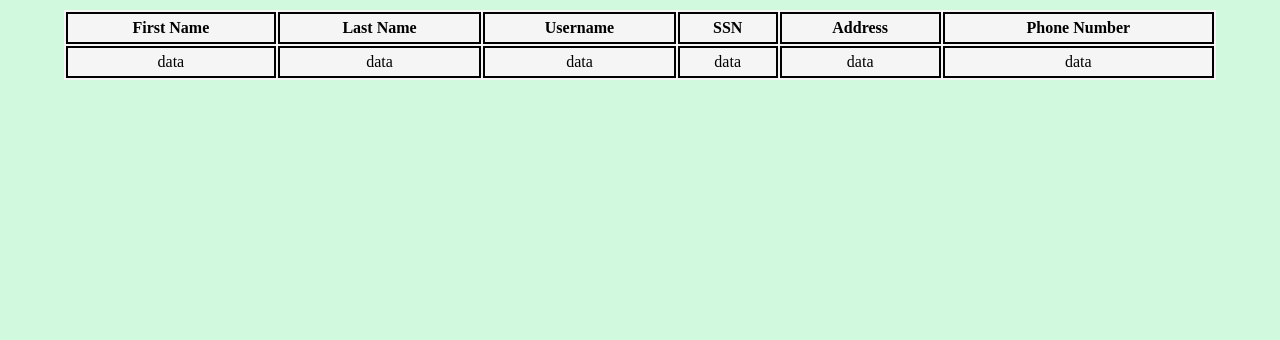
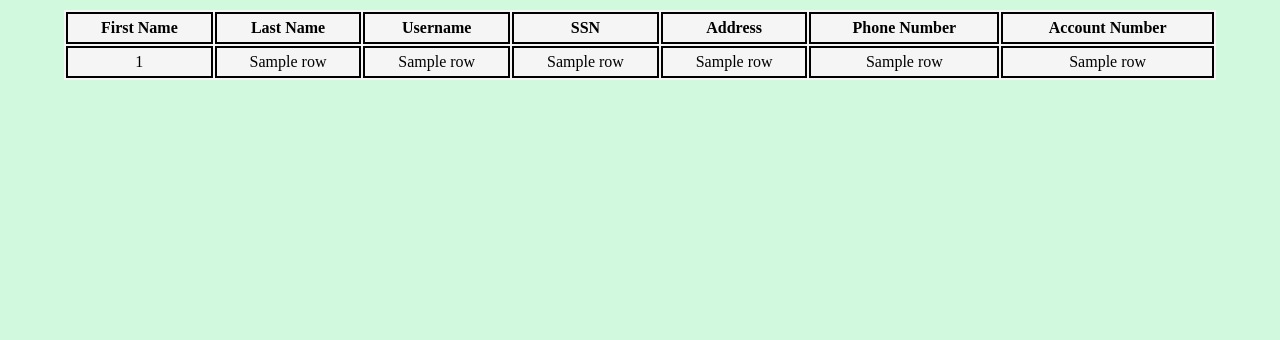
Before and after one commit to Dzook1/Banking, a Flask app: template Templates/accounts.html in a window 1280 px wide. Shown: the part 134-474 px from the top of the page. Run offline with Flask 3, Linux system fonts and the light colour scheme; the template is opened without the code that fills it: most values are stand-ins (such as "Sample title", 1, 10 or a date in 2020).

Commit message:
View accounts works

```diff
--- a/Templates/accounts.html
+++ b/Templates/accounts.html
@@ -18,14 +18,20 @@
             <th>SSN</th>
             <th>Address</th>
             <th>Phone Number</th>
+            <th>Account Number</th>
         </thead>
         <tbody>
-            <td>data</td>
-            <td>data</td>
-            <td>data</td>
-            <td>data</td>
-            <td>data</td>
-            <td>data</td>
+            {% for row in data %}
+                <tr>
+                    <td>{{ row[0] }}</td>
+                    <td>{{ row[1] }}</td>
+                    <td>{{ row[2] }}</td>
+                    <td>{{ row[3] }}</td>
+                    <td>{{ row[4] }}</td>
+                    <td>{{ row[5] }}</td>
+                    <td>{{ row[6] }}</td>
+                </tr>
+            {% endfor %}
         </tbody>
     </table>
 {% endblock %}
--- a/Templates/my_account.html
+++ b/Templates/my_account.html
@@ -11,6 +11,5 @@
 </div>
 {% endblock %}
 {% block body %}
-
-
+<h1>Money: {{ balance }}</h1>
 {% endblock %}
--- a/app.py
+++ b/app.py
@@ -3,7 +3,7 @@ from sqlalchemy import create_engine, text
 
 app = Flask(__name__)
 
-conn_str = "mysql://root:cset155@localhost/banking"
+conn_str = "mysql://root:Dougnang1@localhost/banking"
 engine = create_engine(conn_str, echo=True)
 conn = engine.connect()
 
@@ -22,7 +22,11 @@ def homeGo():
     if result:
         global userSSN
         userSSN = result[0]
-        return render_template('my_account.html')
+
+        query = text('Select Balance from Information where SSN = :userSSN')
+        result = conn.execute(query, {"userSSN": userSSN}).fetchone()
+
+        return render_template('my_account.html', balance=result[0])
     else:
         return render_template('index.html')
 
@@ -39,7 +43,7 @@ def adminLoginGo():
     result = conn.execute(query, {'username': username, 'password': password}).fetchone()
 
     if result:
-        return render_template('signup.html')
+        return render_template('adminHome.html')
     else:
         return render_template('index.html')
 
@@ -56,16 +60,11 @@ def signupGo():
 
     return render_template('index.html')
 
-@app.route('/my_account.html', methods=['GET'])
+@app.route('/my_account.html')
 def Account():
-    return render_template('my_account.html')
-
-
-@app.route('/my_account.html', methods=['POST'])
-def Accountin():
-    conn.execute(text('Select Balance from Information where user'), request.form)
-    conn.commit()
-    return render_template('my_account.html')
+    query = text('Select Balance from Information where SSN = :userSSN')
+    result = conn.execute(query, {"userSSN": userSSN}).fetchone()
+    return render_template('my_account.html', balance=result[0])
 
 @app.route('/transfer.html')
 def transfer():
@@ -77,7 +76,9 @@ def adminHome():
 
 @app.route('/accounts.html')
 def accounts():
-    return render_template('accounts.html')
+    query = text("SELECT information.First_Name, information.Last_Name, information.Username, information.SSN, information.Address, information.Phone_Number, account_approval.account_number FROM information, account_approval WHERE information.SSN = account_approval.SSN AND account_approval.account_number <> '';")
+    data = conn.execute(query)
+    return render_template('accounts.html', data=data)
 
 @app.route('/approveAccounts.html')
 def approveAccounts():
```
